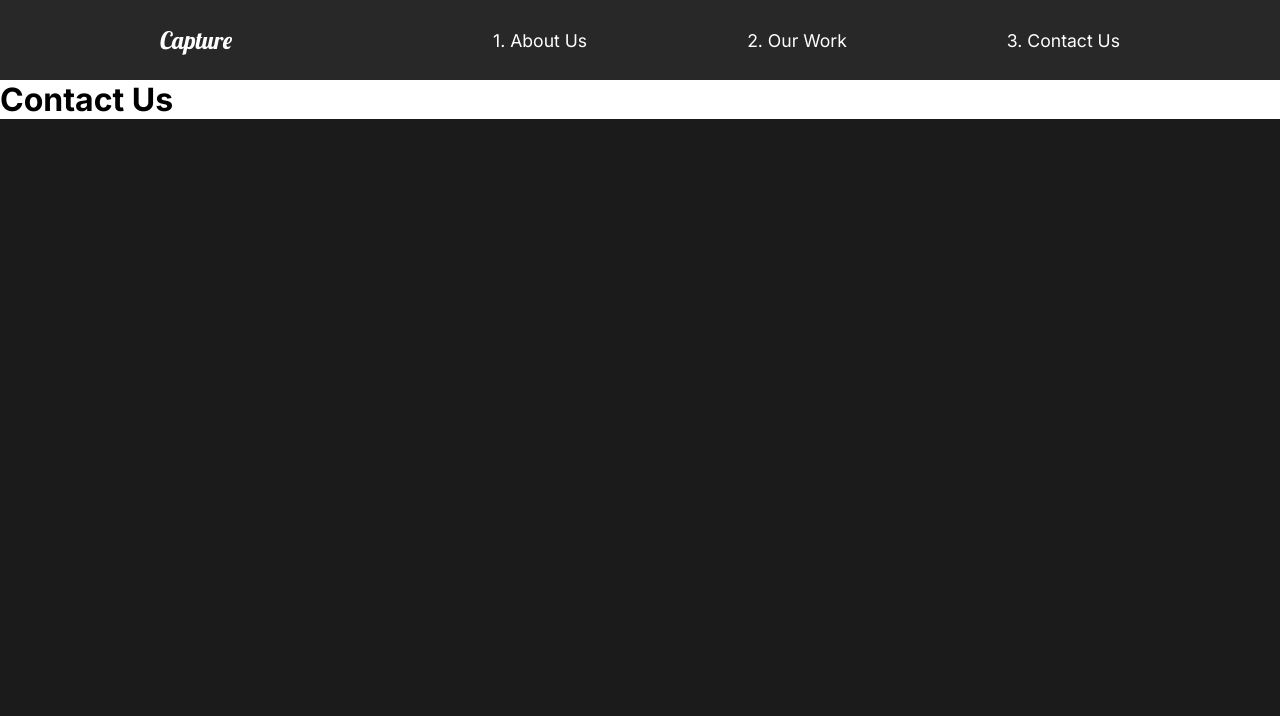
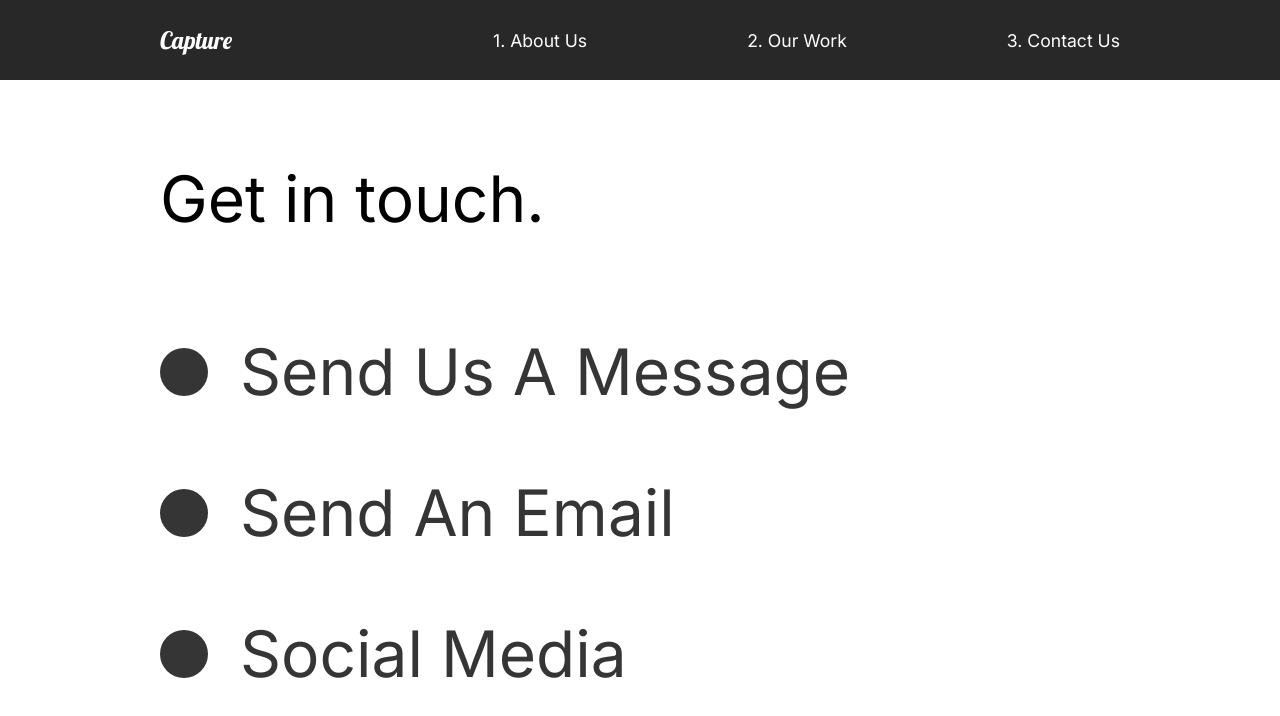
Before and after one commit to Jordyrock15/Capture-Portfolio, a React (Create React App) app: page /contact in a window 1280 px wide. Shown: the top 716 px of the page. Built offline with nearby package versions, Linux system fonts and the light colour scheme.

Commit message:
Contact Page Animation

```diff
--- a/src/pages/ContactUs.js
+++ b/src/pages/ContactUs.js
@@ -1,13 +1,75 @@
 //Animation
 import { motion } from 'framer-motion';
-import { pageAnimation } from '../animation';
+import { pageAnimation, titleAnim } from '../animation';
+import styled from 'styled-components';
 
 const ContactUs = () => {
 	return (
-		<motion.div variants={pageAnimation} initial='hidden' animate='show' exit='exit' style={{ background: '#fff' }}>
-			<h1>Contact Us</h1>
-		</motion.div>
+		<ContactStyle
+			variants={pageAnimation}
+			initial='hidden'
+			animate='show'
+			exit='exit'
+			style={{ background: '#fff' }}
+		>
+			<Title>
+				<Hide>
+					<motion.h2 variants={titleAnim}>Get in touch.</motion.h2>
+				</Hide>
+			</Title>
+			<div>
+				<Hide>
+					<Social variants={titleAnim}>
+						<Circle />
+						<h2>Send Us A Message</h2>
+					</Social>
+				</Hide>
+				<Hide>
+					<Social variants={titleAnim}>
+						<Circle />
+						<h2>Send An Email</h2>
+					</Social>
+				</Hide>
+				<Hide>
+					<Social variants={titleAnim}>
+						<Circle />
+						<h2>Social Media</h2>
+					</Social>
+				</Hide>
+			</div>
+		</ContactStyle>
 	);
 };
 
+const ContactStyle = styled(motion.div)`
+	padding: 5rem 10rem;
+	color: #353535;
+	min-height: 90vh;
+`;
+
+const Title = styled.div`
+	margin-bottom: 4rem;
+	color: black;
+`;
+
+const Hide = styled.div`
+	overflow: hidden;
+`;
+
+const Circle = styled.div`
+	border-radius: 50%;
+	width: 3rem;
+	height: 3rem;
+	background: #353535;
+`;
+
+const Social = styled(motion.div)`
+	display: flex;
+	align-items: center;
+
+	h2 {
+		margin: 2rem;
+	}
+`;
+
 export default ContactUs;
```
